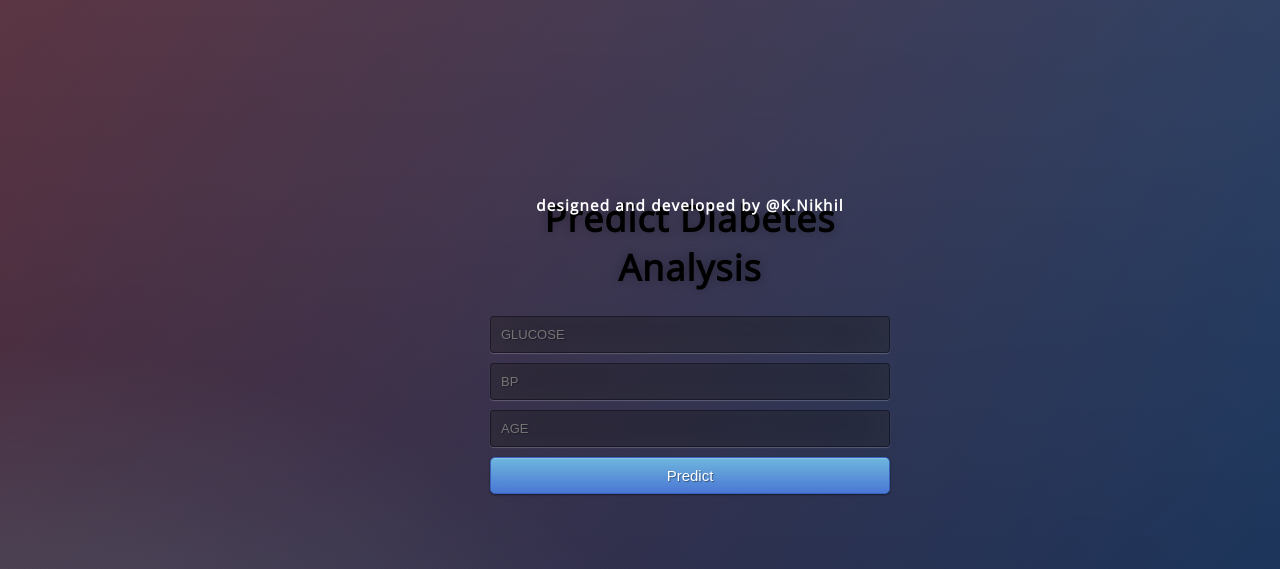
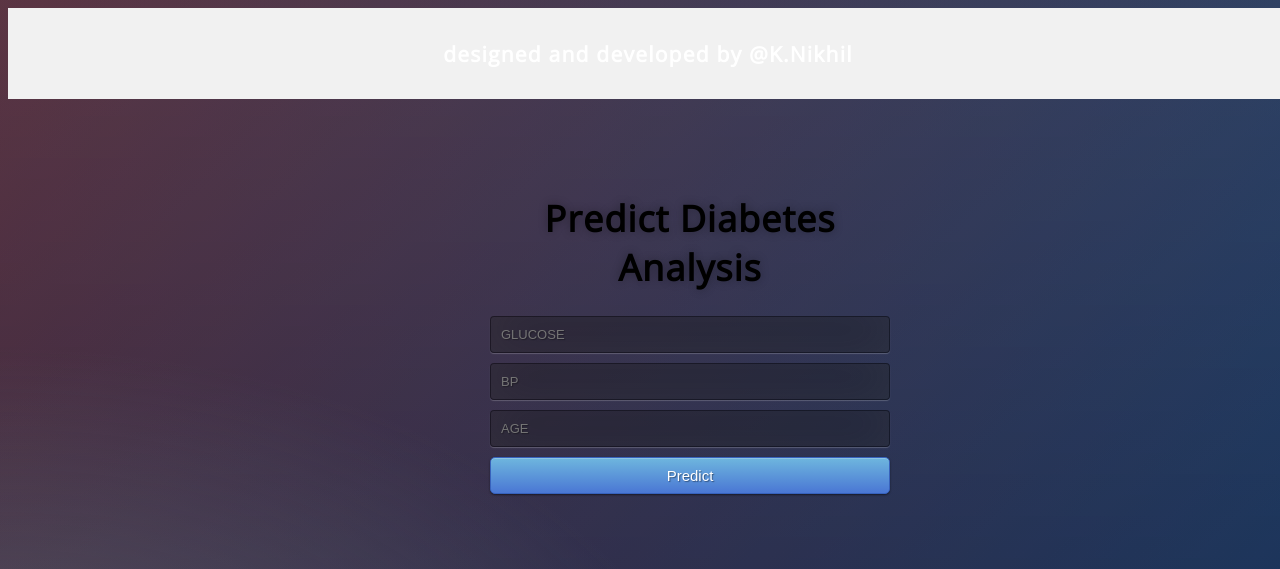
Before and after one commit to DorthalaNagarjuna/Heroku-Demo, a Flask app: page / in a window 1280 px wide. Shown: the top 569 px of the page. Run offline with Flask 2, Linux system fonts and the light colour scheme; parts of the project's set-up code (start-up, migrations or seed data) failed here and were passed over.

Commit message:
Update style.css

```diff
--- a/static/css/style.css
+++ b/static/css/style.css
@@ -60,18 +60,12 @@ input {
 	-ms-transition: box-shadow .5s ease;
 	transition: box-shadow .5s ease;
 }
-.footer{
-	position: absolute;
-	border: none;
-	outline: none;
-	padding: 10px;
-	font-size: 13px;
-	color: #fff;
-	top: 40%;
-	left: 50%;
-	margin: -150px 0 0 -150px;
-	width:400px;
-	height:400px;
-}
+
 
 input:focus { box-shadow: inset 0 -5px 45px rgba(100,100,100,0.4), 0 1px 1px rgba(255,255,255,0.2); }
+
+.footer {
+  background-color: #F1F1F1;
+  text-align: center;
+  padding: 10px;
+}
```
